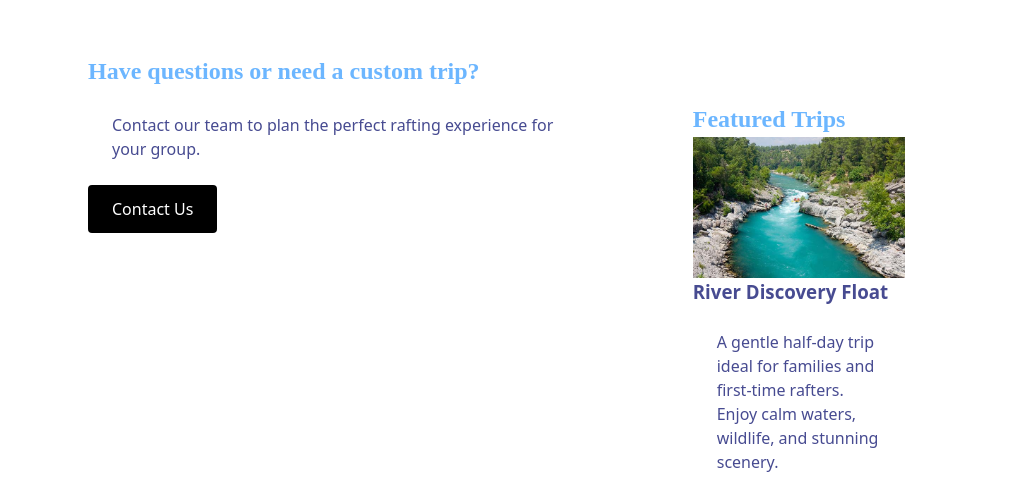
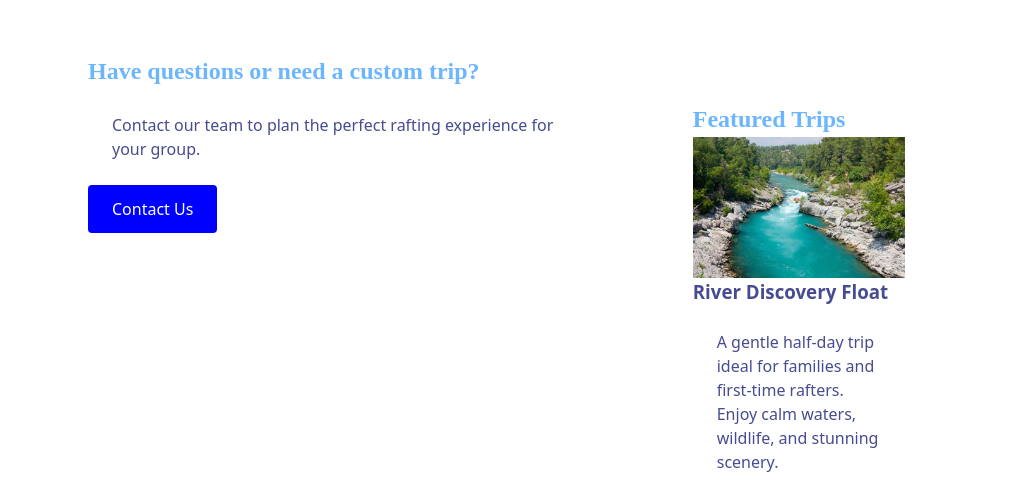
Before and after one commit to StickersTheJester/wdd130, a plain HTML site: page wwr/trips.html in a window 1280 px wide. Shown: the part 261-756 px from the top of the page, without its empty margins (128-1151 px from the left). Drawn offline with Linux system fonts and the light colour scheme.

Commit message:
color change again

```diff
--- a/wwr/styles/rafting.css
+++ b/wwr/styles/rafting.css
@@ -173,14 +173,14 @@ legend {
 .btn {
     display: inline-block;
     padding: 0.75rem 1.5rem;
-    background-color: black;
+    background-color: blue;
     color: white;
     text-decoration: none;
     border-radius: 4px;
 }
 
 .btn:hover {
-    background-color: white;
+    background-color: navy;
 }
 
 .home-grid {
```
